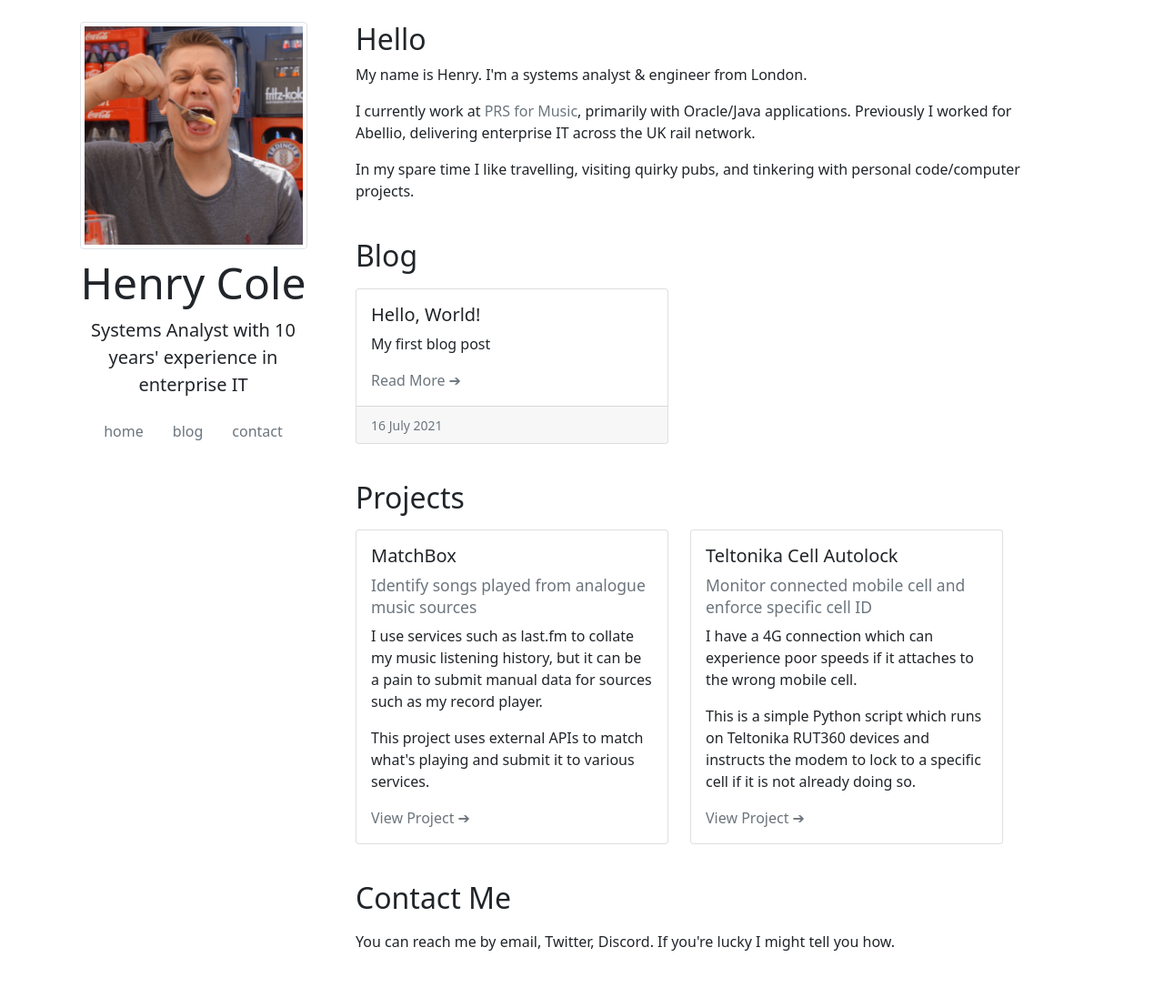
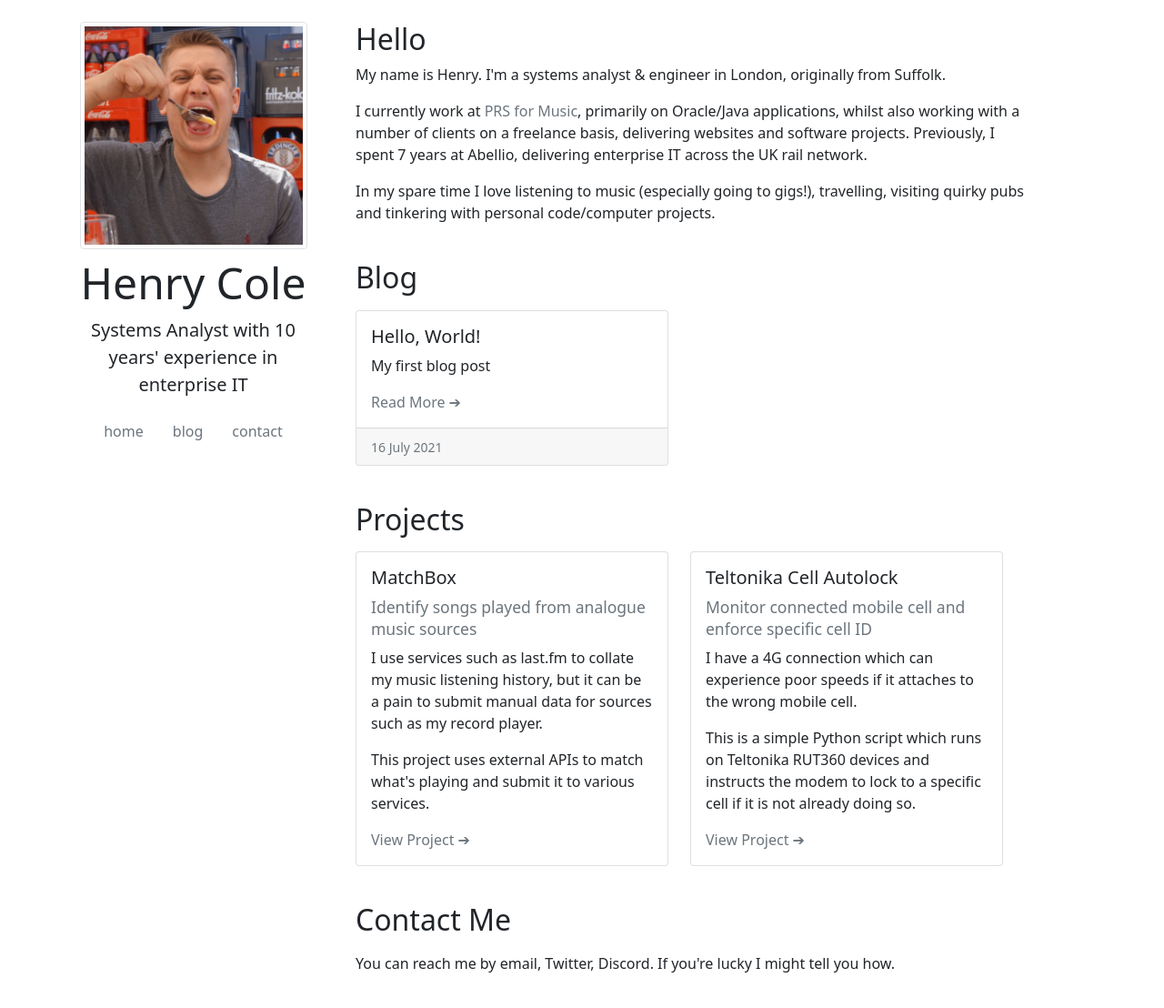
Before and after one commit to hcuk94/henry-personal-website, a Jekyll site: the page built from index.html, in a window 1280 px wide and 1111 px high. Shown: the top 1108 px of the window at 91% size. Built offline with Jekyll 4.4.1, drawn with Linux system fonts in a browser that asks for light colours.

Commit message:
changes to intro

```diff
--- a/index.html
+++ b/index.html
@@ -4,10 +4,11 @@ layout: default
 <!-- Intro -->
 <div class="row">
 <h2 id="top">Hello</h2>
-<p>My name is Henry. I'm a systems analyst & engineer from London.</p>
+<p>My name is Henry. I'm a systems analyst & engineer in London, originally from Suffolk.</p>
 <p>I currently work at <a class="text-muted text-decoration-none" href="https://www.prsformusic.com/">PRS for Music</a>,
-   primarily with Oracle/Java applications. Previously I worked for Abellio, delivering enterprise IT across the UK rail network.</p>
-<p>In my spare time I like travelling, visiting quirky pubs, and tinkering with personal code/computer projects.</p>
+  primarily on Oracle/Java applications, whilst also working with a number of clients on a freelance basis, delivering websites and software projects.
+  Previously, I spent 7 years at Abellio, delivering enterprise IT across the UK rail network.</p>
+<p>In my spare time I love listening to music (especially going to gigs!), travelling, visiting quirky pubs and tinkering with personal code/computer projects.</p>
 </div>
 <!-- Blog -->
 <div class="row">
```
